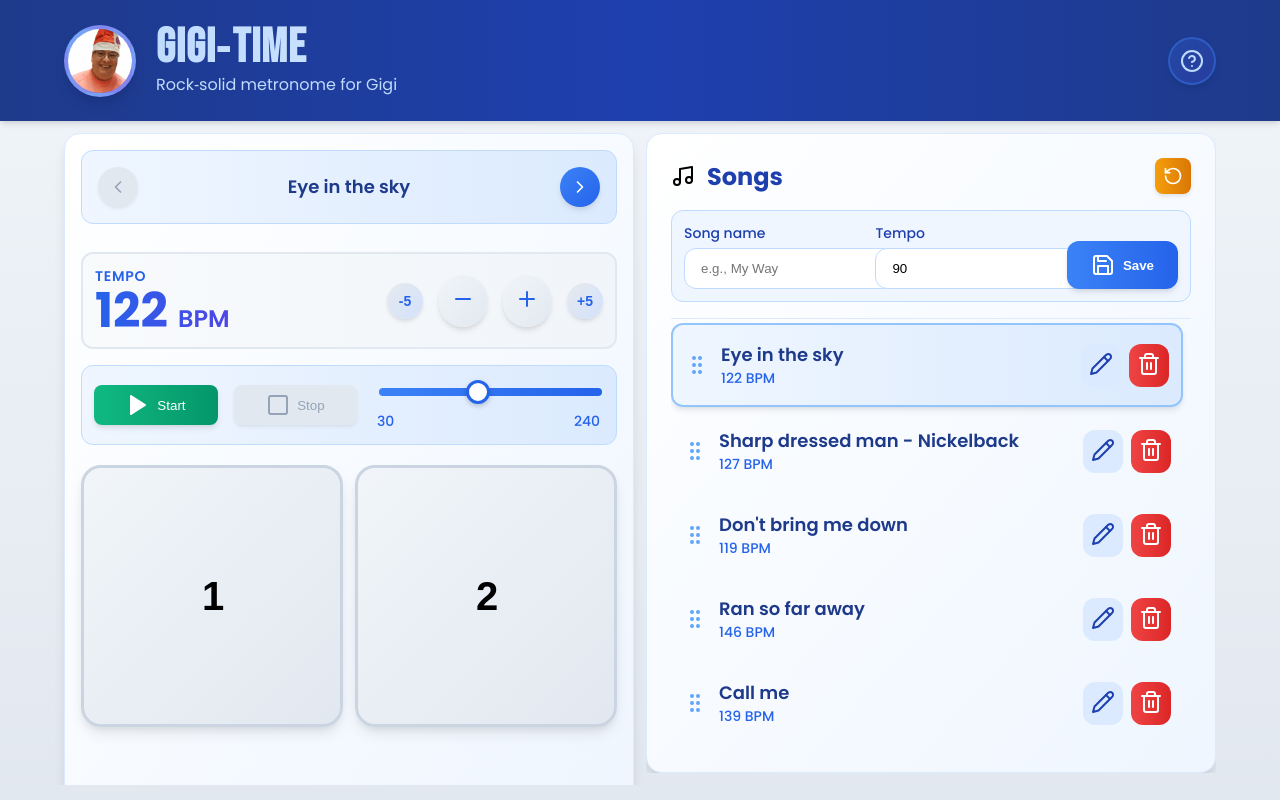
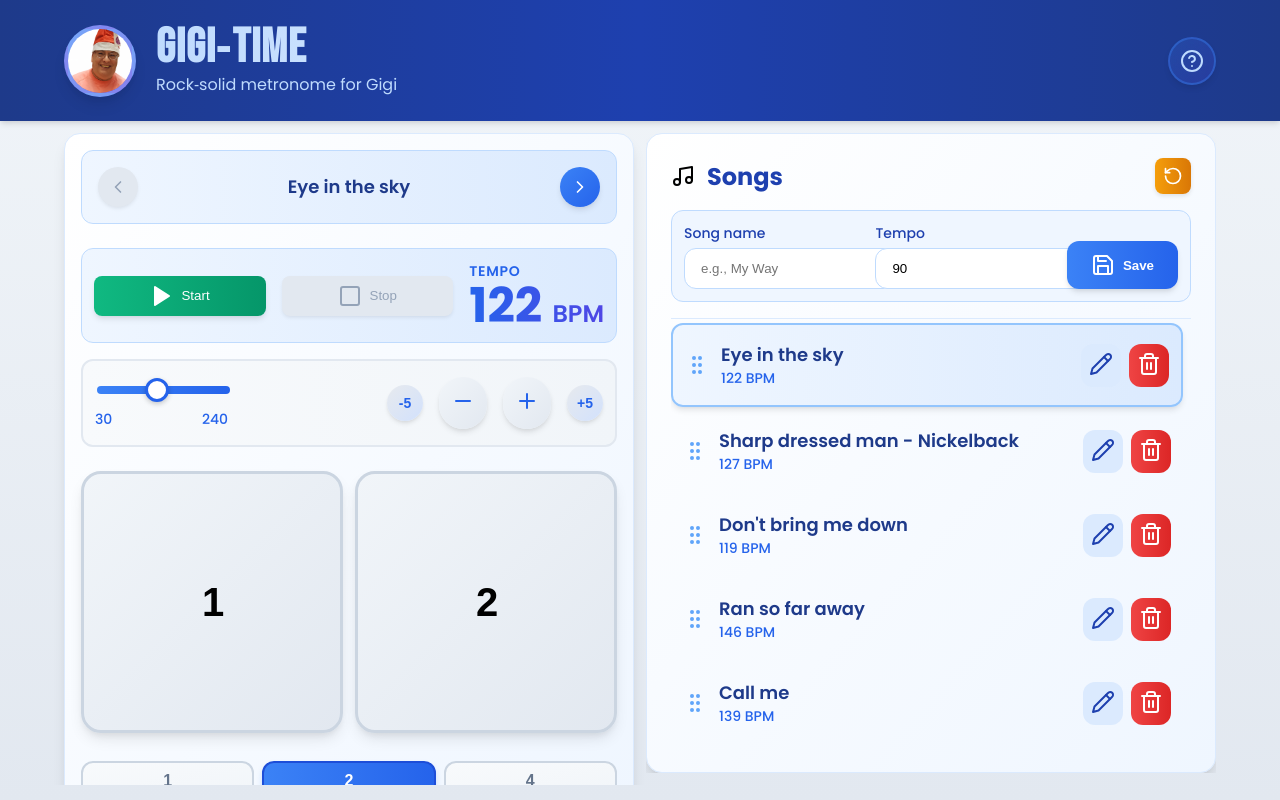
Before and after one commit to nirarad/GigiTime, a React (Create React App) app: page / in a window 1280 px wide. Built offline with nearby package versions, Linux system fonts and the light colour scheme.

Commit message:
Added more beat division options. Rearanged UI

```diff
--- a/src/GigiTimeUI.tsx
+++ b/src/GigiTimeUI.tsx
@@ -16,6 +16,16 @@ export default function GigiTimeUIMock() {
   const [running, setRunning] = useState(false);
   const [currentBeat, setCurrentBeat] = useState(1);
   const [selectedSongId, setSelectedSongId] = useState<number | null>(null);
+  const [beatCount, setBeatCount] = useState(2); // 1, 2, or 4 beats
+
+  // Configurable pulse duration for single beat (in milliseconds)
+  const PULSE_DURATION = 150; //  pulse in ms - faster and less noticeable
+
+  // Handle beat count changes
+  const handleBeatCountChange = (newBeatCount: number) => {
+    setBeatCount(newBeatCount);
+    setCurrentBeat(1); // Always reset to beat 1 when changing count
+  };
 
   // Add-song draft
   const [draftName, setDraftName] = useState("");
@@ -43,10 +53,34 @@ export default function GigiTimeUIMock() {
   // Beat blink (visual metronome)
   useEffect(() => {
     if (!running) return;
+    // Each beat should maintain the same tempo regardless of beat count
+    // The beat count just determines how many beats in a cycle
     const msPerBeat = 60000 / tempo;
-    const timer = setInterval(() => setCurrentBeat((b) => (b === 1 ? 2 : 1)), msPerBeat);
-    return () => clearInterval(timer);
-  }, [running, tempo]);
+
+    if (beatCount === 1) {
+      // For single beat, pulse briefly with constant duration then turn off
+      let timeoutId: NodeJS.Timeout;
+      const timer = setInterval(() => {
+        setCurrentBeat(1);
+        // Turn off after constant pulse duration
+        timeoutId = setTimeout(() => setCurrentBeat(0), PULSE_DURATION);
+      }, msPerBeat);
+      return () => {
+        clearInterval(timer);
+        if (timeoutId) clearTimeout(timeoutId);
+      };
+    } else {
+      // For multiple beats, cycle through them normally
+      const timer = setInterval(() => {
+        setCurrentBeat((b) => {
+          // Safety check: ensure beat is within valid range
+          if (b > beatCount) return 1;
+          return b === beatCount ? 1 : b + 1;
+        });
+      }, msPerBeat);
+      return () => clearInterval(timer);
+    }
+  }, [running, tempo, beatCount]);
 
   // Keyboard shortcuts
   useEffect(() => {
@@ -220,11 +254,46 @@ export default function GigiTimeUIMock() {
             </div>
           )}
 
-          <div className="tempo-display">
+          <div className="control-buttons-mini">
+            <button
+              onClick={start}
+              disabled={running}
+              className={`control-button-mini control-start-button-mini ${running ? 'disabled' : ''}`}
+              aria-label="Start metronome"
+            >
+              <Play fill={running ? "none" : "white"} />&nbsp;&nbsp;Start
+            </button>
+            <button
+              onClick={stop}
+              disabled={!running}
+              className={`control-button-mini control-stop-button-mini ${!running ? 'disabled' : ''}`}
+              aria-label="Stop metronome"
+            >
+              <Square fill={!running ? "none" : "white"} />&nbsp;&nbsp;Stop
+            </button>
+
             <div>
               <div className="tempo-label">Tempo</div>
               <div className="tempo-value" aria-live="polite">
                 {tempo} <span className="tempo-unit">BPM</span>
+              </div>
+            </div>
+
+          </div>
+          <div className="tempo-display">
+          <div className="tempo-slider-container">
+              <input
+                type="range"
+                min={30}
+                max={240}
+                value={tempo}
+                onChange={(e) => setTempo(Number(e.target.value))}
+                className="tempo-slider"
+                aria-label="Tempo slider"
+              />
+              <div className="tempo-range">
+                <span>30</span>
+                <span>240</span>
               </div>
             </div>
             <div className="tempo-buttons-row">
@@ -258,43 +327,8 @@ export default function GigiTimeUIMock() {
               </button>
             </div>
           </div>
-
-          <div className="control-buttons-mini">
-            <button
-              onClick={start}
-              disabled={running}
-              className={`control-button-mini control-start-button-mini ${running ? 'disabled' : ''}`}
-              aria-label="Start metronome"
-            >
-              <Play fill={running ? "none" : "white"} />&nbsp;&nbsp;Start
-            </button>
-            <button
-              onClick={stop}
-              disabled={!running}
-              className={`control-button-mini control-stop-button-mini ${!running ? 'disabled' : ''}`}
-              aria-label="Stop metronome"
-            >
-              <Square fill={!running ? "none" : "white"} />&nbsp;&nbsp;Stop
-            </button>
-
-            <div className="tempo-slider-container">
-              <input
-                type="range"
-                min={30}
-                max={240}
-                value={tempo}
-                onChange={(e) => setTempo(Number(e.target.value))}
-                className="tempo-slider"
-                aria-label="Tempo slider"
-              />
-              <div className="tempo-range">
-                <span>30</span>
-                <span>240</span>
-              </div>
-            </div>
-          </div>
           <div className="beat-buttons">
-            {[1, 2].map((b) => (
+            {Array.from({ length: beatCount }, (_, i) => i + 1).map((b) => (
               <button
                 key={b}
                 className={running && currentBeat === b ? "beat-button active" : "beat-button inactive"}
@@ -303,6 +337,26 @@ export default function GigiTimeUIMock() {
                 {b}
               </button>
             ))}
+          </div>
+          <div className="beat-count-controls">
+            <button
+              className={`beat-count-button ${beatCount === 1 ? 'active' : ''}`}
+              onClick={() => handleBeatCountChange(1)}
+            >
+              1
+            </button>
+            <button
+              className={`beat-count-button ${beatCount === 2 ? 'active' : ''}`}
+              onClick={() => handleBeatCountChange(2)}
+            >
+              2
+            </button>
+            <button
+              className={`beat-count-button ${beatCount === 4 ? 'active' : ''}`}
+              onClick={() => handleBeatCountChange(4)}
+            >
+              4
+            </button>
           </div>
         </section>
 
--- a/src/app.css
+++ b/src/app.css
@@ -449,11 +449,23 @@ main {
 
 
 .beat-buttons {
-  display: flex;
-  align-items: center;
+  display: grid;
+  grid-template-columns: 1fr 1fr;
   gap: 0.75rem;
   margin: 0.5rem 0;
   flex-shrink: 0;
+}
+
+.beat-buttons:has(.beat-button:nth-child(1)) .beat-button:nth-child(1) {
+  grid-column: 1;
+  grid-row: 1;
+}
+
+.beat-buttons:has(.beat-button:nth-child(4)) .beat-button {
+  aspect-ratio: 2 / 1;
+  height: 6.2rem;
+  width: 13rem;
+  transition: all 0.3s cubic-bezier(0.4, 0, 0.2, 1);
 }
 
 .beat-button {
@@ -466,7 +478,7 @@ main {
   box-shadow: 0 8px 15px -3px rgba(0, 0, 0, 0.1), 0 4px 6px -2px rgba(0, 0, 0, 0.06);
   border: 3px solid;
   cursor: pointer;
-  transition: all 0.2s ease;
+  transition: all 0.3s cubic-bezier(0.4, 0, 0.2, 1);
   min-height: 4rem;
 }
 
@@ -490,6 +502,51 @@ main {
   0% { transform: scale(1); }
   50% { transform: scale(1.05); }
   100% { transform: scale(1); }
+}
+
+/* More subtle pulse for single beat */
+.beat-buttons:has(.beat-button:nth-child(1)) .beat-button.active {
+  animation: subtleBeatPulse 0.03s ease-out;
+}
+
+@keyframes subtleBeatPulse {
+  0% { transform: scale(1); }
+  50% { transform: scale(1.02); }
+  100% { transform: scale(1); }
+}
+
+.beat-count-controls {
+  display: flex;
+  align-items: center;
+  gap: 0.5rem;
+  margin: 0.5rem 0;
+  flex-shrink: 0;
+}
+
+.beat-count-button {
+  flex: 1;
+  padding: 0.5rem 1rem;
+  border-radius: 0.75rem;
+  font-size: 1rem;
+  font-weight: 600;
+  border: 2px solid #cbd5e1;
+  background: linear-gradient(to bottom right, #f8fafc, #f1f5f9);
+  color: #64748b;
+  cursor: pointer;
+  transition: all 0.3s cubic-bezier(0.4, 0, 0.2, 1);
+  min-height: 2.5rem;
+}
+
+.beat-count-button:hover {
+  background: linear-gradient(to bottom right, #e2e8f0, #cbd5e1);
+  border-color: #94a3b8;
+}
+
+.beat-count-button.active {
+  background: linear-gradient(to right, #3b82f6, #2563eb);
+  border-color: #1d4ed8;
+  color: white;
+  box-shadow: 0 4px 6px -1px rgba(59, 130, 246, 0.3);
 }
 
 /* Photo + Songs Section */
```
